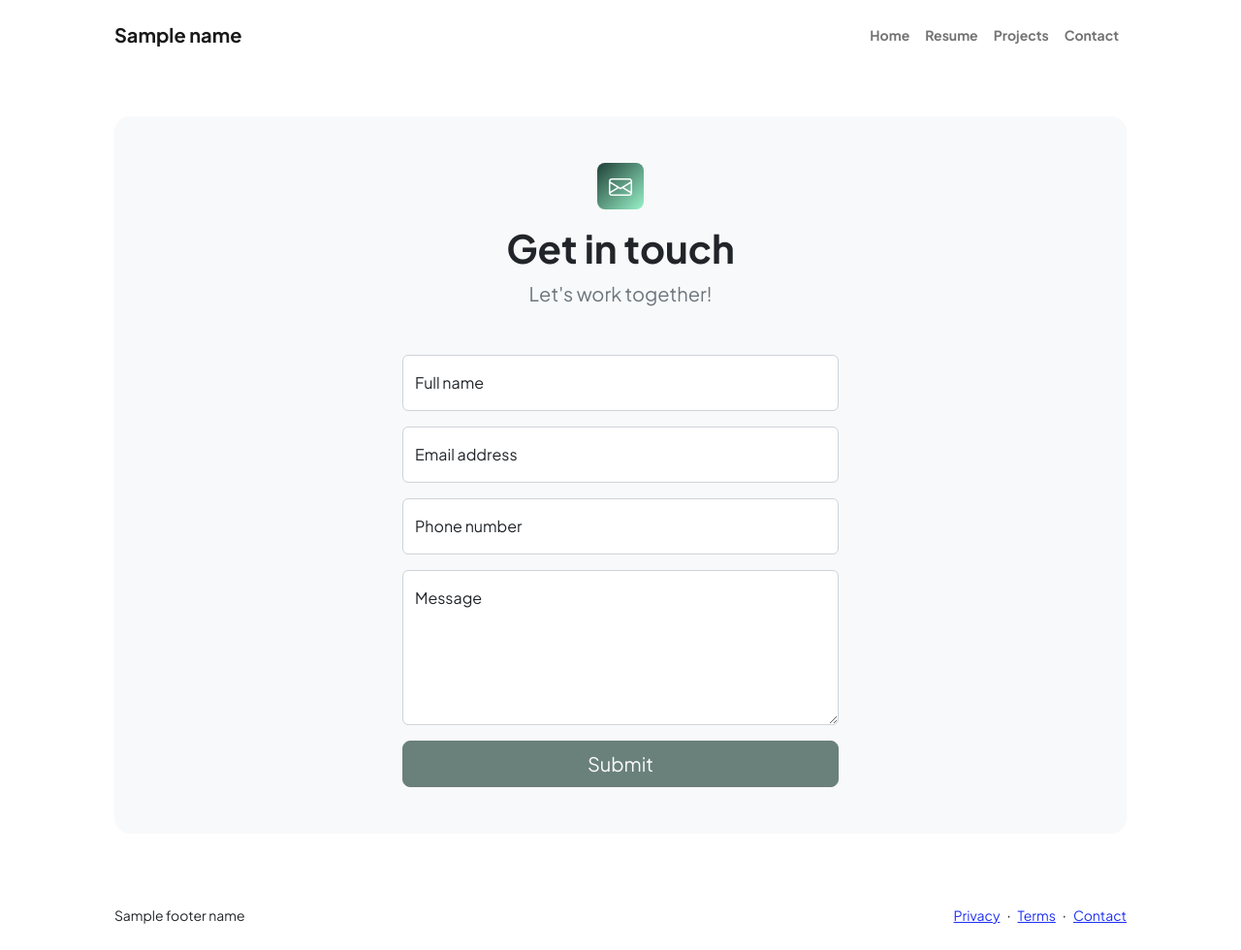
After one commit to prantobhowmik/career, a Flask app: template templates/contact.html in a window 1280 px wide. The commit adds this page. Shown: the whole page at 97% size. Run offline with Flask 3, Linux system fonts and the light colour scheme; the template is opened without the code that fills it: most values are stand-ins (such as "Sample title", 1, 10 or a date in 2020); some libraries are stand-ins or nearby versions.

Commit message:
py updated

```diff
--- a/app.py
+++ b/app.py
@@ -1,4 +1,4 @@
-from flask import Flask, render_template
+from flask import Flask, render_template, jsonify
 
 app = Flask(__name__)
 
@@ -6,8 +6,17 @@ app = Flask(__name__)
 
 @app.route("/")
 def base():
-  return render_template('base.html'
+  return render_template('base.html',
+                         pname='Pranto Bhowmik',
+                         footer_name='All rights reserved \u00A9 Pranto Bhowmik 2023'
                          )
+@app.route("/")
+def contact():
+  return render_template('contact.html',
+                 pname='Pranto Bhowmik',
+                         footer_name='All rights reserved \u00A9 Pranto Bhowmik 2023'
+                         )
+
 
 if __name__=='__main__':
   app.run(host='0.0.0.0', debug=True)
--- /dev/null
+++ b/templates/contact.html
@@ -0,0 +1,137 @@
+<!DOCTYPE html>
+<html lang="en">
+    <head>
+        <meta charset="utf-8" />
+        <meta name="viewport" content="width=device-width, initial-scale=1, shrink-to-fit=no" />
+        <meta name="description" content />
+        <meta name="author" content />
+        <title>Modern Business - Start Bootstrap Template</title>
+        <!-- Favicon-->
+        <link rel="icon" type="image/x-icon" href="assets/favicon.ico" />
+        <!-- Custom Google font-->
+        <link rel="preconnect" href="https://fonts.googleapis.com" />
+        <link rel="preconnect" href="https://fonts.gstatic.com" crossorigin />
+        <link href="https://fonts.googleapis.com/css2?family=Plus+Jakarta+Sans:wght@100;200;300;400;500;600;700;800;900&amp;display=swap" rel="stylesheet" />
+        <!-- Bootstrap icons-->
+        <link href="https://cdn.jsdelivr.net/npm/bootstrap-icons@1.8.1/font/bootstrap-icons.css" rel="stylesheet" />
+        <!-- Core theme CSS (includes Bootstrap)-->
+        <link href="https://career--prantobhowmik.repl.co/static/styles.css" rel="stylesheet" />
+    </head>
+    <body class="d-flex flex-column">
+        <main class="flex-shrink-0">
+            <!-- Navigation-->
+            <nav class="navbar navbar-expand-lg navbar-light bg-white py-3">
+                <div class="container px-5">
+                    <a class="navbar-brand" href="index.html"><span class="fw-bolder text-primary">
+                     {{name}}
+                    </span></a>
+                    <button class="navbar-toggler" type="button" data-bs-toggle="collapse" data-bs-target="#navbarSupportedContent" aria-controls="navbarSupportedContent" aria-expanded="false" aria-label="Toggle navigation"><span class="navbar-toggler-icon"></span></button>
+                    <div class="collapse navbar-collapse" id="navbarSupportedContent">
+                        <ul class="navbar-nav ms-auto mb-2 mb-lg-0 small fw-bolder">
+                            <li class="nav-item"><a class="nav-link" href="index.html">Home</a></li>
+                            <li class="nav-item"><a class="nav-link" href="resume.html">Resume</a></li>
+                            <li class="nav-item"><a class="nav-link" href="projects.html">Projects</a></li>
+                            <li class="nav-item"><a class="nav-link" href="contact.html">Contact</a></li>
+                        </ul>
+                    </div>
+                </div>
+            </nav>
+            <!-- Page content-->
+            <section class="py-5">
+                <div class="container px-5">
+                    <!-- Contact form-->
+                    <div class="bg-light rounded-4 py-5 px-4 px-md-5">
+                        <div class="text-center mb-5">
+                            <div class="feature bg-primary bg-gradient-primary-to-secondary text-white rounded-3 mb-3"><i class="bi bi-envelope"></i></div>
+                            <h1 class="fw-bolder">Get in touch</h1>
+                            <p class="lead fw-normal text-muted mb-0">Let's work together!</p>
+                        </div>
+                        <div class="row gx-5 justify-content-center">
+                            <div class="col-lg-8 col-xl-6">
+                                <!-- * * * * * * * * * * * * * * *-->
+                                <!-- * * SB Forms Contact Form * *-->
+                                <!-- * * * * * * * * * * * * * * *-->
+                                <!-- This form is pre-integrated with SB Forms.-->
+                                <!-- To make this form functional, sign up at-->
+                                <!-- https://startbootstrap.com/solution/contact-forms-->
+                                <!-- to get an API token!-->
+                                <form id="contactForm" data-sb-form-api-token="458babca-5fae-4bfe-a988-9e5adf7130f0">
+                                    <!-- Name input-->
+                                    <div class="form-floating mb-3">
+                                        <input class="form-control" id="name" type="text" placeholder="Enter your name..." data-sb-validations="required" />
+                                        <label for="name">Full name</label>
+                                        <div class="invalid-feedback" data-sb-feedback="name:required">A name is required.</div>
+                                    </div>
+                                    <!-- Email address input-->
+                                    <div class="form-floating mb-3">
+                                        <input class="form-control" id="email" type="email" placeholder="name@example.com" data-sb-validations="required,email" />
+                                        <label for="email">Email address</label>
+                                        <div class="invalid-feedback" data-sb-feedback="email:required">An email is required.</div>
+                                        <div class="invalid-feedback" data-sb-feedback="email:email">Email is not valid.</div>
+                                    </div>
+                                    <!-- Phone number input-->
+                                    <div class="form-floating mb-3">
+                                        <input class="form-control" id="phone" type="tel" placeholder="(123) 456-7890" data-sb-validations="required" />
+                                        <label for="phone">Phone number</label>
+                                        <div class="invalid-feedback" data-sb-feedback="phone:required">A phone number is required.</div>
+                                    </div>
+                                    <!-- Message input-->
+                                    <div class="form-floating mb-3">
+                                        <textarea class="form-control" id="message" type="text" placeholder="Enter your message here..." style="height: 10rem" data-sb-validations="required"></textarea>
+                                        <label for="message">Message</label>
+                                        <div class="invalid-feedback" data-sb-feedback="message:required">A message is required.</div>
+                                    </div>
+                                    <!-- Submit success message-->
+                                    <!---->
+                                    <!-- This is what your users will see when the form-->
+                                    <!-- has successfully submitted-->
+                                    <div class="d-none" id="submitSuccessMessage">
+                                        <div class="text-center mb-3">
+                                            <div class="fw-bolder">Form submission successful!</div>
+                                            To activate this form, sign up at
+                                            <br />
+                                            <a href="https://startbootstrap.com/solution/contact-forms">https://startbootstrap.com/solution/contact-forms</a>
+                                        </div>
+                                    </div>
+                                    <!-- Submit error message-->
+                                    <!---->
+                                    <!-- This is what your users will see when there is-->
+                                    <!-- an error submitting the form-->
+                                    <div class="d-none" id="submitErrorMessage"><div class="text-center text-danger mb-3">Error sending message!</div></div>
+                                    <!-- Submit Button-->
+                                    <div class="d-grid"><button class="btn btn-primary btn-lg disabled" id="submitButton" type="submit">Submit</button></div>
+                                </form>
+                            </div>
+                        </div>
+                    </div>
+                </div>
+            </section>
+        </main>
+        <!-- Footer-->
+        <footer class="bg-white py-4 mt-auto">
+            <div class="container px-5">
+                <div class="row align-items-center justify-content-between flex-column flex-sm-row">
+                    <div class="col-auto"><div class="small m-0">
+                      {{footer_name}}
+                    </div></div>
+                    <div class="col-auto">
+                        <a class="small" href="#!">Privacy</a>
+                        <span class="mx-1">&middot;</span>
+                        <a class="small" href="#!">Terms</a>
+                        <span class="mx-1">&middot;</span>
+                        <a class="small" href="#!">Contact</a>
+                    </div>
+                </div>
+            </div>
+        </footer>
+        <!-- Bootstrap core JS-->
+        <script src="https://cdn.jsdelivr.net/npm/bootstrap@5.2.3/dist/js/bootstrap.bundle.min.js"></script>
+        <!-- Core theme JS-->
+        <script src="https://career--prantobhowmik.repl.co/static/scripts.js"></script>
+        <!-- * * * * * * * * * * * * * * * * * * * * * * * * * * * * * * * * * * * * * * * *-->
+        <!-- * *                               SB Forms JS                               * *-->
+        <!-- * * Activate your form at https://startbootstrap.com/solution/contact-forms * *-->
+        <!-- * * * * * * * * * * * * * * * * * * * * * * * * * * * * * * * * * * * * * * * *-->
+        <script src="https://cdn.startbootstrap.com/sb-forms-latest.js"></script>
+    </body>
+</html>
```
Also changed, not shown: static/contact.html (added, +137 -0 lines), templates/base.html (+9 -5 lines), static/giphy-unscreen.gif (added).
